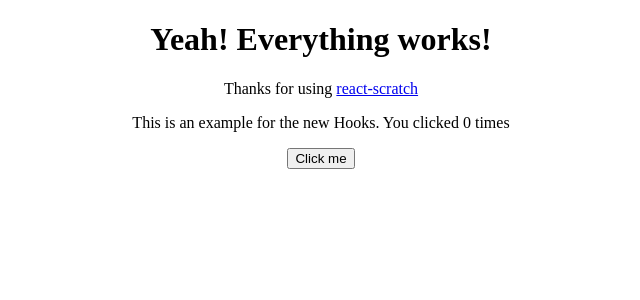
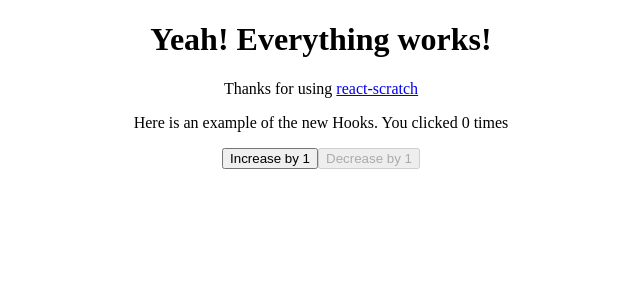
Before and after one commit to yuqingc/react-scratch, a React app: page / in a window 1280 px wide. Shown: the top 300 px of the page, without its empty margins (319-959 px from the left). Built offline with nearby package versions, Linux system fonts and the light colour scheme.

Commit message:
update readme and code example

```diff
--- a/src/js/App.jsx
+++ b/src/js/App.jsx
@@ -7,9 +7,12 @@ function Example() {
 
   return (
     <div>
-      <p>This is an example for the new Hooks. You clicked {count} times</p>
+      <p>Here is an example of the new Hooks. You clicked {count} time{count !== 1 && 's'}</p>
       <button onClick={() => setCount(count + 1)}>
-        Click me
+        Increase by 1
+      </button>
+      <button onClick={() => setCount(count - 1)} disabled={count <= 0}>
+        Decrease by 1
       </button>
     </div>
   );
```
Also changed, not shown: 1 other file (tests, documents, lock files or other folders).
